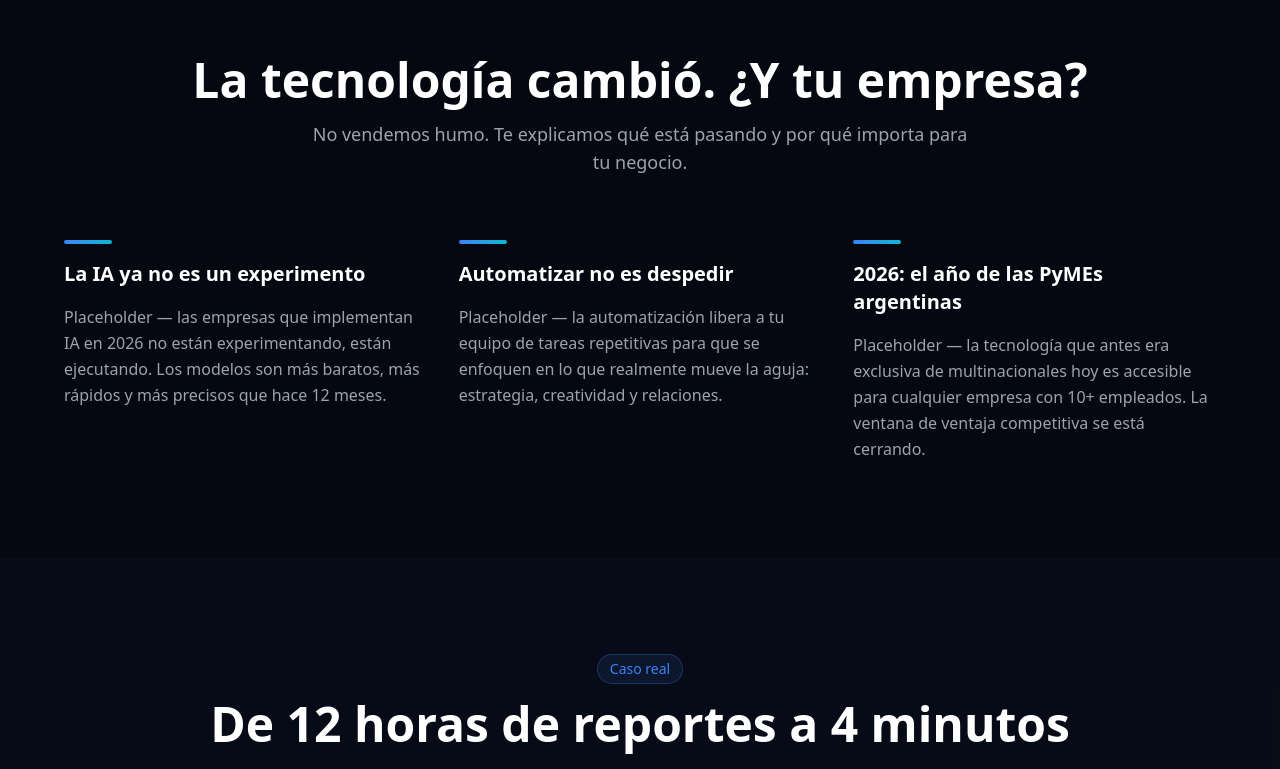
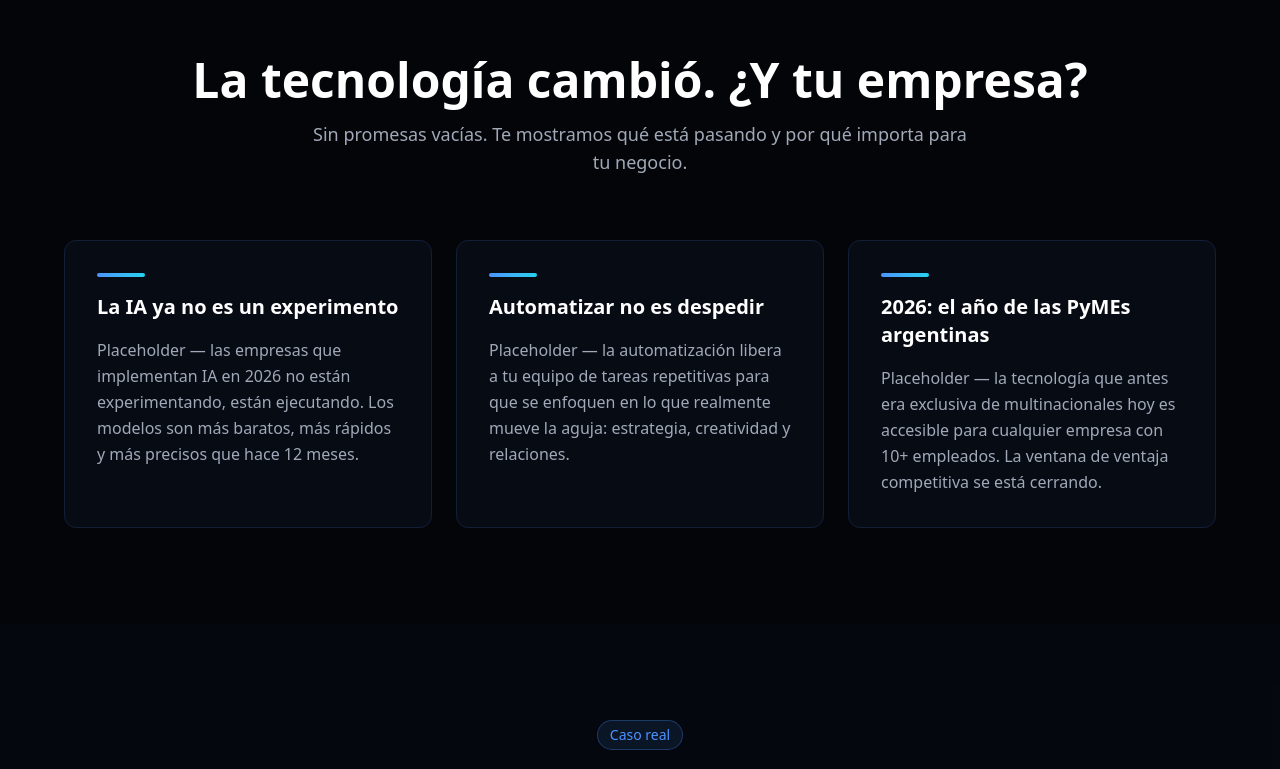
Before and after one commit to Digi-AI-1/landing, a Next.js app: page / in a window 1280 px wide. Shown: the part 840-1609 px from the top of the page. Built offline with nearby package versions, Linux system fonts and the light colour scheme.

Commit message:
Darker bg, brighter accents, caps hero, professional tone, boxed insights

```diff
--- a/app/globals.css
+++ b/app/globals.css
@@ -2,19 +2,19 @@
 
 @theme {
   /* Brand colors */
-  --color-bg:        #050810;
-  --color-surface:   #0A0F1E;
-  --color-surface2:  #111827;
-  --color-border:    #152040;
+  --color-bg:        #030508;
+  --color-surface:   #070B14;
+  --color-surface2:  #0C1220;
+  --color-border:    #121E38;
 
   /* Accent */
-  --color-primary:   #3B82F6;
-  --color-primary-hover: #2563EB;
-  --color-cyan:      #06B6D4;
+  --color-primary:   #4B93FF;
+  --color-primary-hover: #3B82F6;
+  --color-cyan:      #22D3EE;
 
   /* Text */
-  --color-text:      #F9FAFB;
-  --color-muted:     #9CA3AF;
+  --color-text:      #FFFFFF;
+  --color-muted:     #A1A9B8;
 
   /* Font */
   --font-sans: var(--font-geist-sans), ui-sans-serif, system-ui, sans-serif;
--- a/components/Contacto.tsx
+++ b/components/Contacto.tsx
@@ -98,8 +98,8 @@ export default function Contacto() {
             <h3 className="text-white font-semibold text-xl mb-2">¿Listo para arrancar?</h3>
             <p className="text-[var(--color-muted)] leading-relaxed mb-6">
               Agendá 20 minutos con nosotros.<br />
-              Sin presentación, sin chamuyo.<br />
-              Hablamos de tu problema.
+              Sin vueltas, sin presentaciones genéricas.<br />
+              Directo a tu problema.
             </p>
 
             <div className="flex-1 rounded-lg border border-[var(--color-border)] bg-[var(--color-bg)] flex items-center justify-center min-h-[280px]">
--- a/components/Hero.tsx
+++ b/components/Hero.tsx
@@ -79,9 +79,9 @@ export default function Hero() {
       <div className="max-w-5xl mx-auto w-full">
         <div className="text-center mb-12">
           <div className="inline-block mb-6 px-3 py-1 rounded-full border border-[var(--color-cyan)]/30 bg-[var(--color-cyan)]/10 text-[var(--color-cyan)] text-sm font-medium">
-            Consultoría Digital para empresas argentinas
+            Consultoría Digital Especializada para Empresas Argentinas
           </div>
-          <h1 className="text-5xl md:text-7xl font-bold text-white mb-6 leading-tight">
+          <h1 className="text-5xl md:text-7xl font-bold text-white mb-6 leading-tight uppercase tracking-tight">
             Transformá tu empresa<br />
             con <span className="text-[var(--color-primary)]">inteligencia digital</span>
           </h1>
--- a/components/Tecnologia.tsx
+++ b/components/Tecnologia.tsx
@@ -23,13 +23,16 @@ export default function Tecnologia() {
         <div className="text-center mb-16">
           <h2 className="text-3xl md:text-5xl font-bold text-white mb-4">La tecnología cambió. ¿Y tu empresa?</h2>
           <p className="text-[var(--color-muted)] text-lg max-w-2xl mx-auto">
-            No vendemos humo. Te explicamos qué está pasando y por qué importa para tu negocio.
+            Sin promesas vacías. Te mostramos qué está pasando y por qué importa para tu negocio.
           </p>
         </div>
 
-        <div className="grid grid-cols-1 md:grid-cols-3 gap-8">
+        <div className="grid grid-cols-1 md:grid-cols-3 gap-6">
           {insights.map((insight) => (
-            <div key={insight.titulo} className="flex flex-col gap-4">
+            <div
+              key={insight.titulo}
+              className="flex flex-col gap-4 p-8 rounded-xl border border-[var(--color-border)] bg-[var(--color-surface)]"
+            >
               <div className="h-1 w-12 bg-gradient-to-r from-[var(--color-primary)] to-[var(--color-cyan)] rounded-full" />
               <h3 className="text-white font-semibold text-xl">{insight.titulo}</h3>
               <p className="text-[var(--color-muted)] leading-relaxed">{insight.texto}</p>
```
